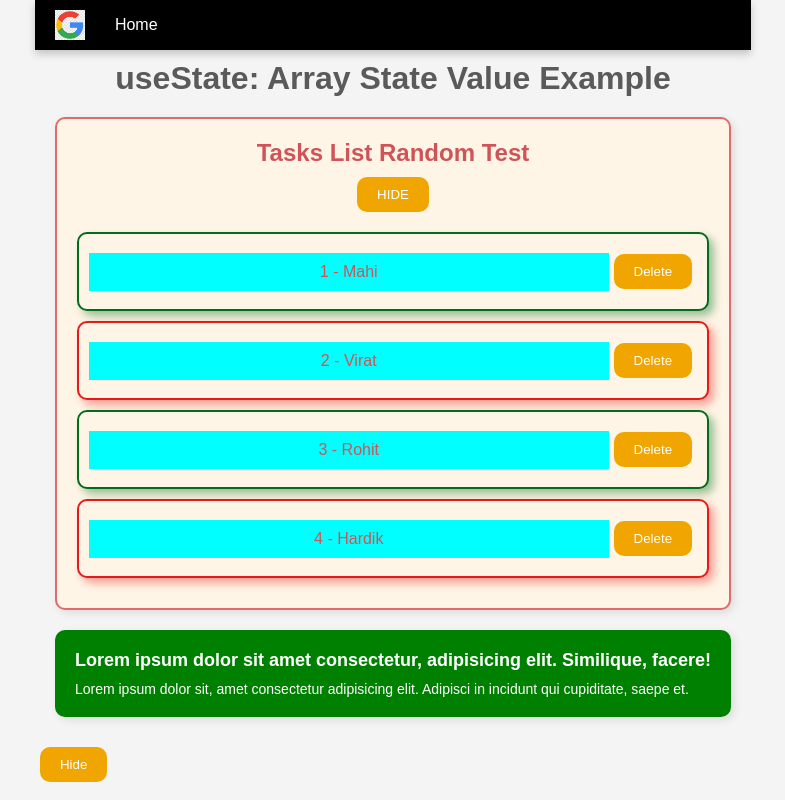
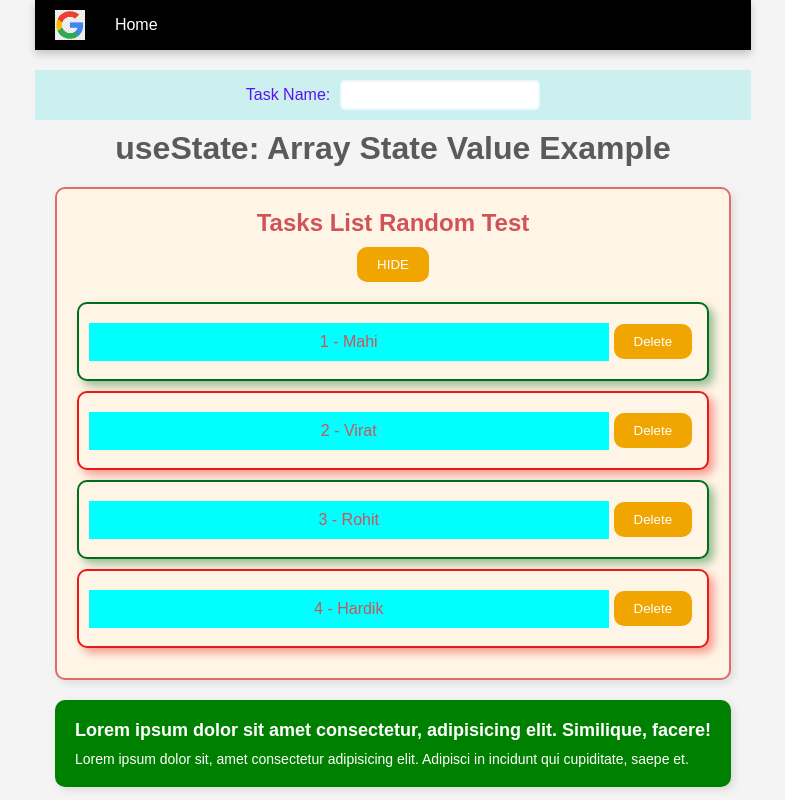
Before and after one commit to NiharikaKolisetty/taskmate, a React (Create React App) app: page / in a window 1280 px wide. Shown: the top 800 px of the page, without its empty margins (247-1032 px from the left). Built offline with nearby package versions, Linux system fonts and the light colour scheme.

Commit message:
12th commit

```diff
--- a/src/App.js
+++ b/src/App.js
@@ -2,6 +2,7 @@ import React from 'react';
 import Header from "./components/Header";
 import "./App.css";
 import TaskList from "./components/TaskList";
+import AddTask from './components/AddTask';
 
 // import Footer from "./components/Footer";
 const App = () => {
@@ -39,6 +40,7 @@ const App = () => {
   return(
     <>
     <Header/>
+    <AddTask/>
     <TaskList title="Random" subTitle="Test"/>
     </>
   )
--- /dev/null
+++ b/src/components/AddTask.js
@@ -0,0 +1,12 @@
+import "./addTask.css";
+
+const AddTask = () => {
+  return (
+    <section className="addTask">
+        <label htmlFor="task">Task Name:</label>
+        <input type="text" id="task" name="task"></input>
+    </section>
+  )
+}
+
+export default AddTask
--- /dev/null
+++ b/src/components/addTask.css
@@ -0,0 +1,27 @@
+.addTask{
+    text-align: center;
+    margin-top: 20px;
+    padding: 10px 10px 10px 10px;
+    background-color: rgb(204, 240, 240);
+}
+
+.addTask label{
+    display: flexbox;
+    color: rgb(89, 21, 237);
+    box-sizing: border-box;
+    border-style: block;
+}
+
+.addTask input{
+    border-radius: 5px;
+    border-color: aliceblue;
+    margin-left: 10px;
+    height: 30px;
+    width: 200px;
+    border-style: solid;
+}
+
+.addTask input:hover{
+    background-color: navy;
+    color: white;
+}
```
